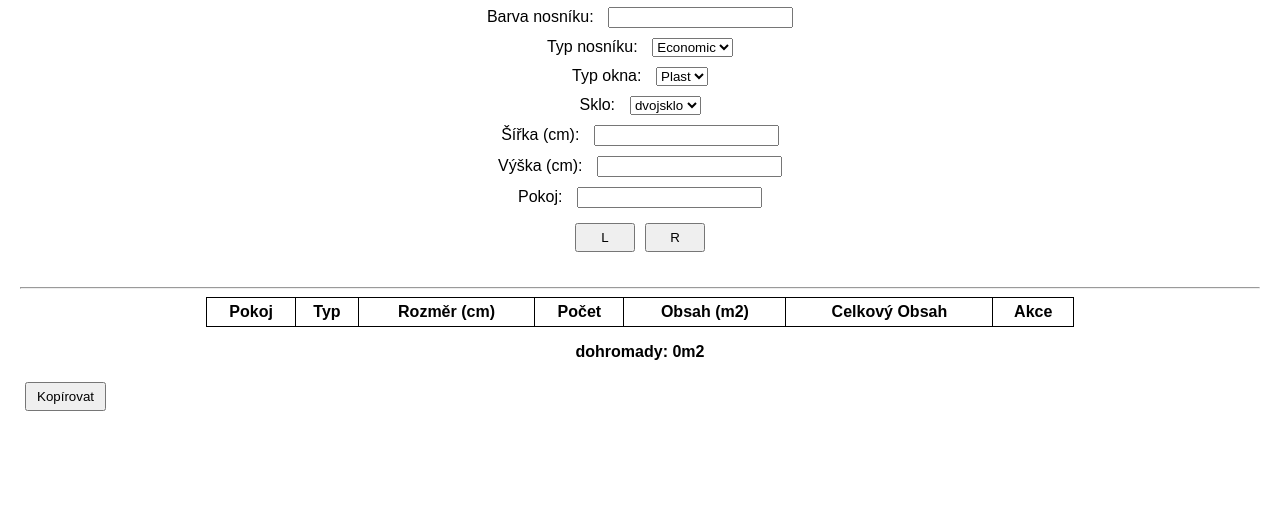
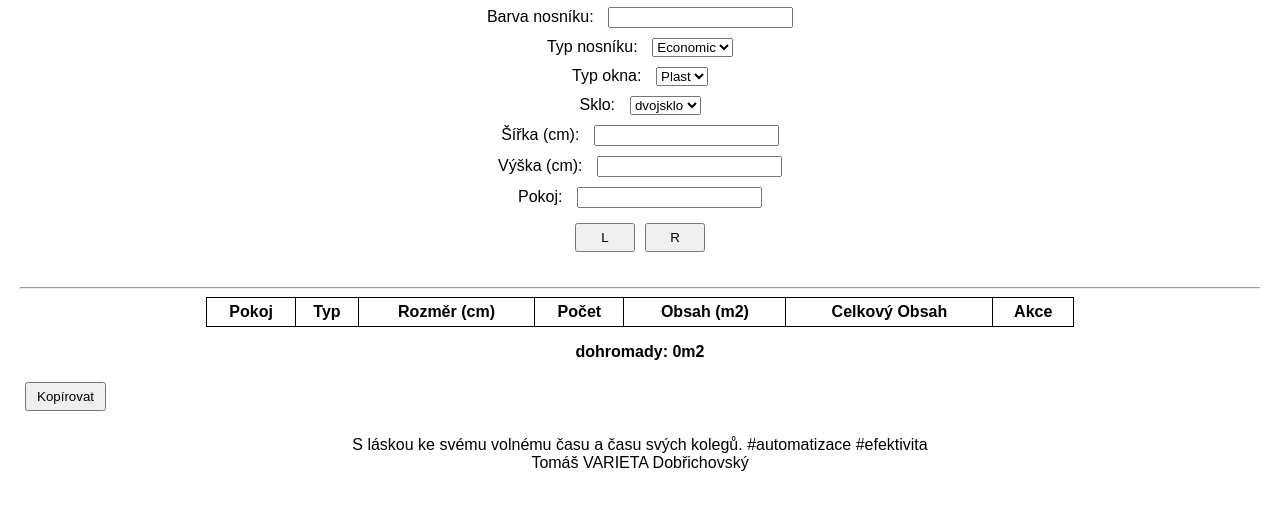
Before and after one commit to WARIETA/zaluzie, a plain HTML site: page index.html in a window 1280 px wide. Shown: the part 104-614 px from the top of the page. Drawn offline with Linux system fonts and the light colour scheme.

Commit message:
Add files via upload

```diff
--- a/index.html
+++ b/index.html
@@ -75,5 +75,11 @@
     <p id="total-area">dohromady: 0m2</p>
     <button onclick="copyToClipboard()">Kopírovat</button>
     <script src="script.js"></script>
+
+    <!-- Přidaný text -->
+    <footer style="text-align: center; margin-top: 20px;">
+        S láskou ke svému volnému času a času svých kolegů. #automatizace #efektivita<br>
+        Tomáš VARIETA Dobřichovský
+    </footer>
 </body>
 </html>
```
